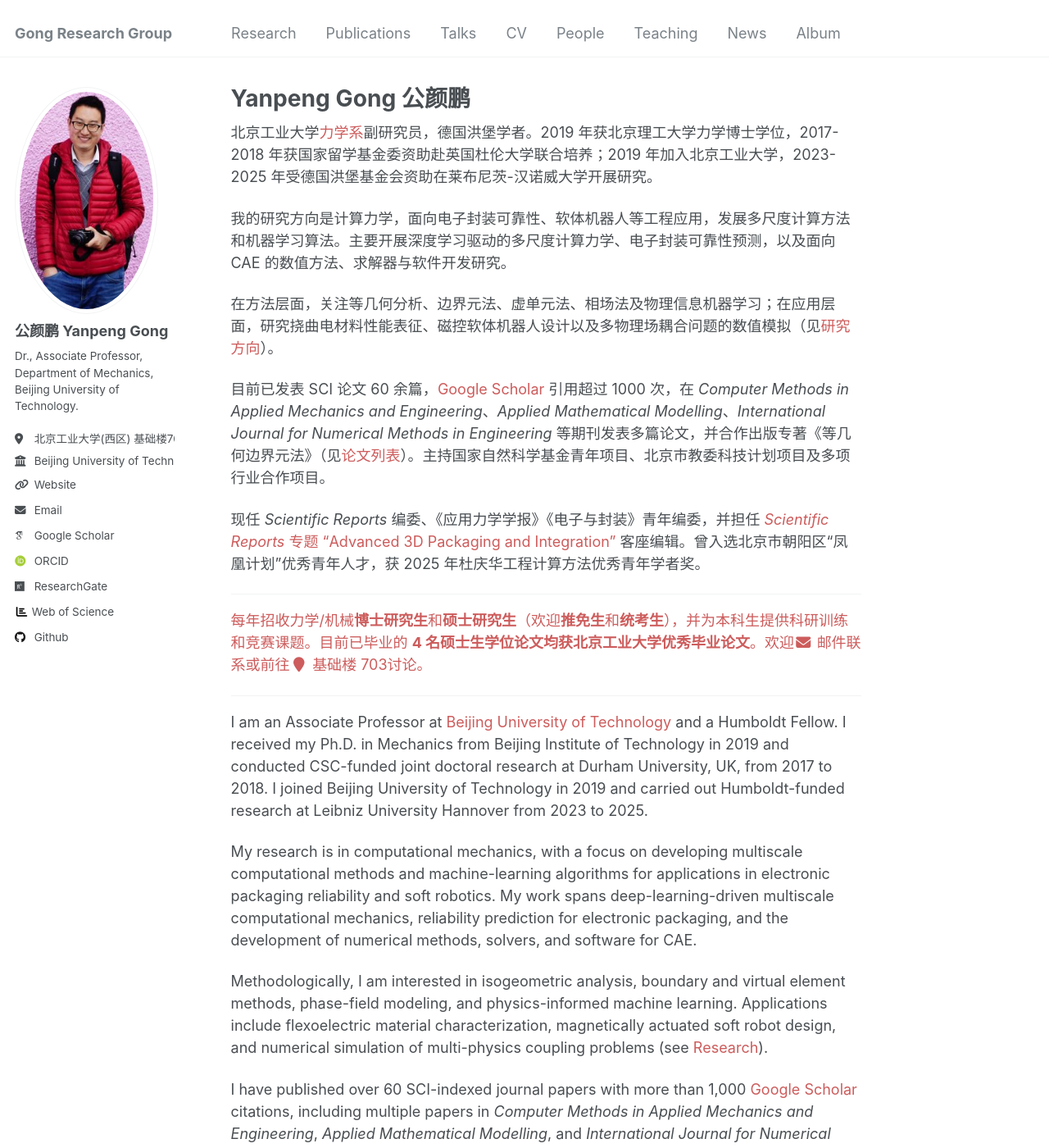
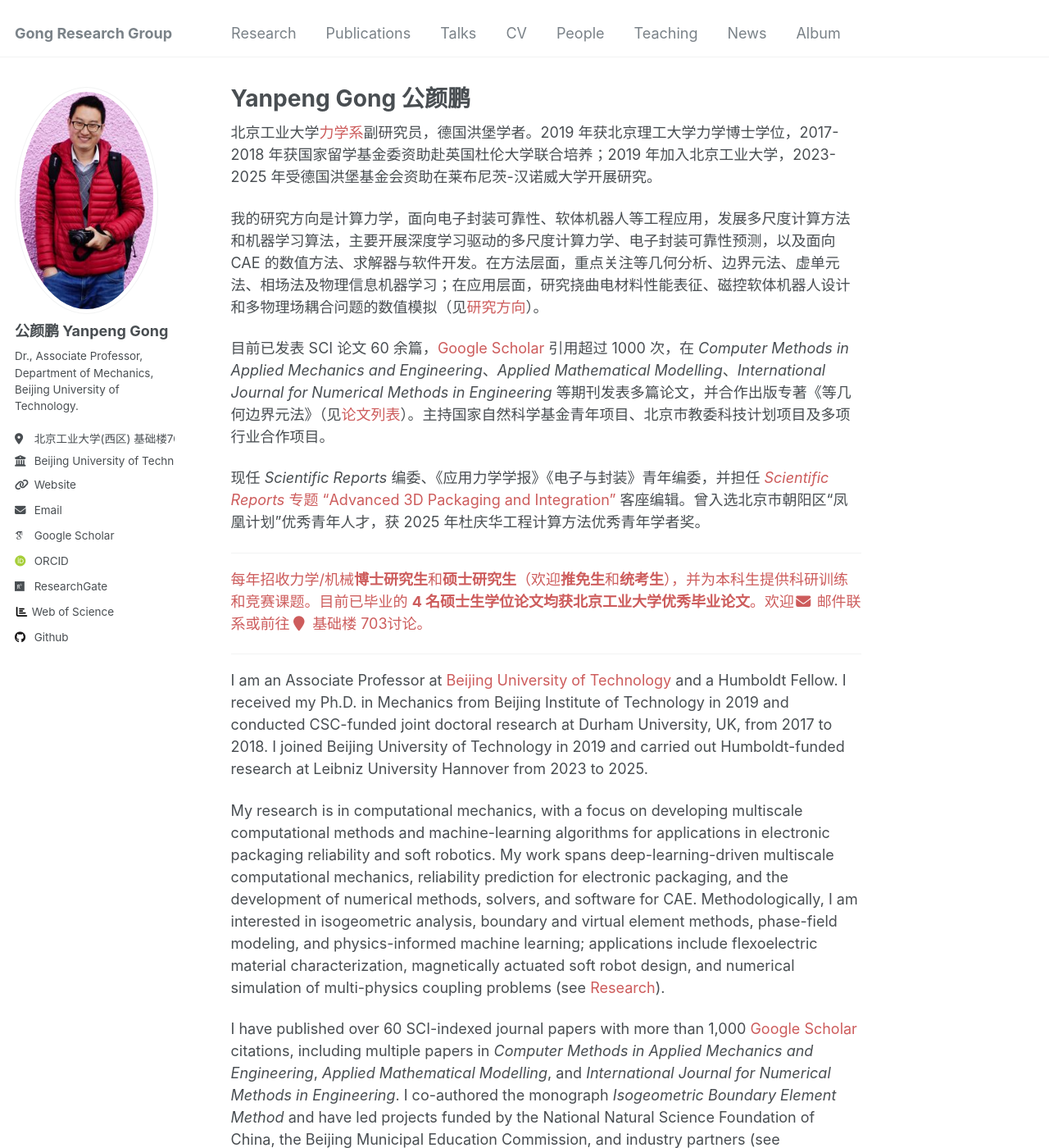
Before and after one commit to yanpeng-gong/yanpeng-gong.github.io, a Jekyll site: the page built from _pages/about.md, in a window 1280 px wide and 1400 px high. Shown: the whole window at 82% size. Built offline with Jekyll 4.4.1, drawn with Linux system fonts in a browser that asks for light colours; some web fonts are replaced; comment, search, counter and statistics services are not loaded.

Commit message:
about: merge research overview paragraphs

```diff
--- a/_pages/about.md
+++ b/_pages/about.md
@@ -10,9 +10,7 @@ redirect_from:
 
 北京工业大学<a href="https://www.bjut.edu.cn/" style="text-decoration:none;color:indianred;">力学系</a>副研究员，德国洪堡学者。2019 年获北京理工大学力学博士学位，2017-2018 年获国家留学基金委资助赴英国杜伦大学联合培养；2019 年加入北京工业大学，2023-2025 年受德国洪堡基金会资助在莱布尼茨-汉诺威大学开展研究。
 
-我的研究方向是计算力学，面向电子封装可靠性、软体机器人等工程应用，发展多尺度计算方法和机器学习算法。主要开展深度学习驱动的多尺度计算力学、电子封装可靠性预测，以及面向 CAE 的数值方法、求解器与软件开发研究。
-
-在方法层面，关注等几何分析、边界元法、虚单元法、相场法及物理信息机器学习；在应用层面，研究挠曲电材料性能表征、磁控软体机器人设计以及多物理场耦合问题的数值模拟（见<a href="/research/" style="text-decoration:none;color:indianred;">研究方向</a>）。
+我的研究方向是计算力学，面向电子封装可靠性、软体机器人等工程应用，发展多尺度计算方法和机器学习算法，主要开展深度学习驱动的多尺度计算力学、电子封装可靠性预测，以及面向 CAE 的数值方法、求解器与软件开发。在方法层面，重点关注等几何分析、边界元法、虚单元法、相场法及物理信息机器学习；在应用层面，研究挠曲电材料性能表征、磁控软体机器人设计和多物理场耦合问题的数值模拟（见<a href="/research/" style="text-decoration:none;color:indianred;">研究方向</a>）。
 
 目前已发表 SCI 论文 60 余篇，<a href="https://scholar.google.com/citations?user=wmkLERIAAAAJ&hl=zh-CN" style="text-decoration:none;color:indianred;">Google Scholar</a> 引用超过 1000 次，在 <em>Computer Methods in Applied Mechanics and Engineering</em>、<em>Applied Mathematical Modelling</em>、<em>International Journal for Numerical Methods in Engineering</em> 等期刊发表多篇论文，并合作出版专著《等几何边界元法》（见<a href="/publications/" style="text-decoration:none;color:indianred;">论文列表</a>）。主持国家自然科学基金青年项目、北京市教委科技计划项目及多项行业合作项目。
 
@@ -25,9 +23,7 @@ redirect_from:
 
 I am an Associate Professor at <a href="https://www.bjut.edu.cn/" style="text-decoration:none;color:indianred;">Beijing University of Technology</a> and a Humboldt Fellow. I received my Ph.D. in Mechanics from Beijing Institute of Technology in 2019 and conducted CSC-funded joint doctoral research at Durham University, UK, from 2017 to 2018. I joined Beijing University of Technology in 2019 and carried out Humboldt-funded research at Leibniz University Hannover from 2023 to 2025.
 
-My research is in computational mechanics, with a focus on developing multiscale computational methods and machine-learning algorithms for applications in electronic packaging reliability and soft robotics. My work spans deep-learning-driven multiscale computational mechanics, reliability prediction for electronic packaging, and the development of numerical methods, solvers, and software for CAE.
-
-Methodologically, I am interested in isogeometric analysis, boundary and virtual element methods, phase-field modeling, and physics-informed machine learning. Applications include flexoelectric material characterization, magnetically actuated soft robot design, and numerical simulation of multi-physics coupling problems (see <a href="/research/" style="text-decoration:none;color:indianred;">Research</a>).
+My research is in computational mechanics, with a focus on developing multiscale computational methods and machine-learning algorithms for applications in electronic packaging reliability and soft robotics. My work spans deep-learning-driven multiscale computational mechanics, reliability prediction for electronic packaging, and the development of numerical methods, solvers, and software for CAE. Methodologically, I am interested in isogeometric analysis, boundary and virtual element methods, phase-field modeling, and physics-informed machine learning; applications include flexoelectric material characterization, magnetically actuated soft robot design, and numerical simulation of multi-physics coupling problems (see <a href="/research/" style="text-decoration:none;color:indianred;">Research</a>).
 
 I have published over 60 SCI-indexed journal papers with more than 1,000 <a href="https://scholar.google.com/citations?user=wmkLERIAAAAJ&hl=zh-CN" style="text-decoration:none;color:indianred;">Google Scholar</a> citations, including multiple papers in <em>Computer Methods in Applied Mechanics and Engineering</em>, <em>Applied Mathematical Modelling</em>, and <em>International Journal for Numerical Methods in Engineering</em>. I co-authored the monograph <em>Isogeometric Boundary Element Method</em> and have led projects funded by the National Natural Science Foundation of China, the Beijing Municipal Education Commission, and industry partners (see <a href="/publications/" style="text-decoration:none;color:indianred;">Publications</a>).
 
```
